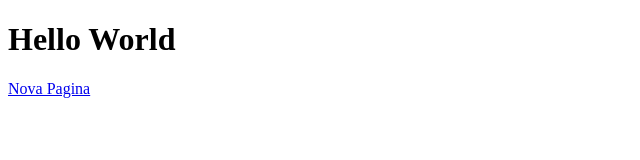
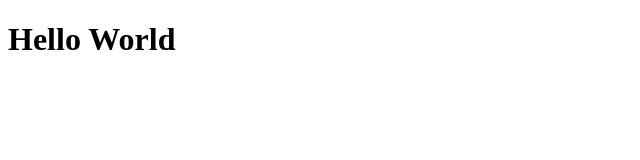
Before and after one commit to nigabeto/TESTE_WEBSTORM, a plain HTML site: page index.html in a window 1280 px wide. Shown: the whole page, without its empty margins (0-640 px from the left). Drawn offline with Linux system fonts and the light colour scheme.

```diff
--- a/index.html
+++ b/index.html
@@ -9,6 +9,5 @@
 </head>
 <body>
 <h1>Hello World</h1>
-<a href="nova_pagina.html">Nova Pagina</a>
 </body>
 </html>
```
